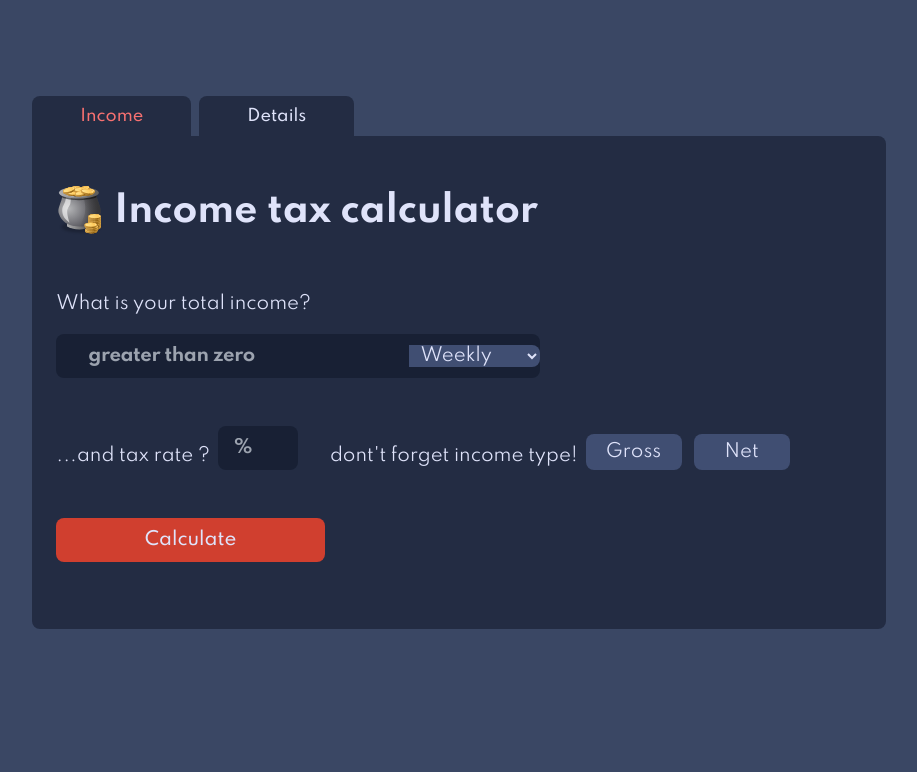
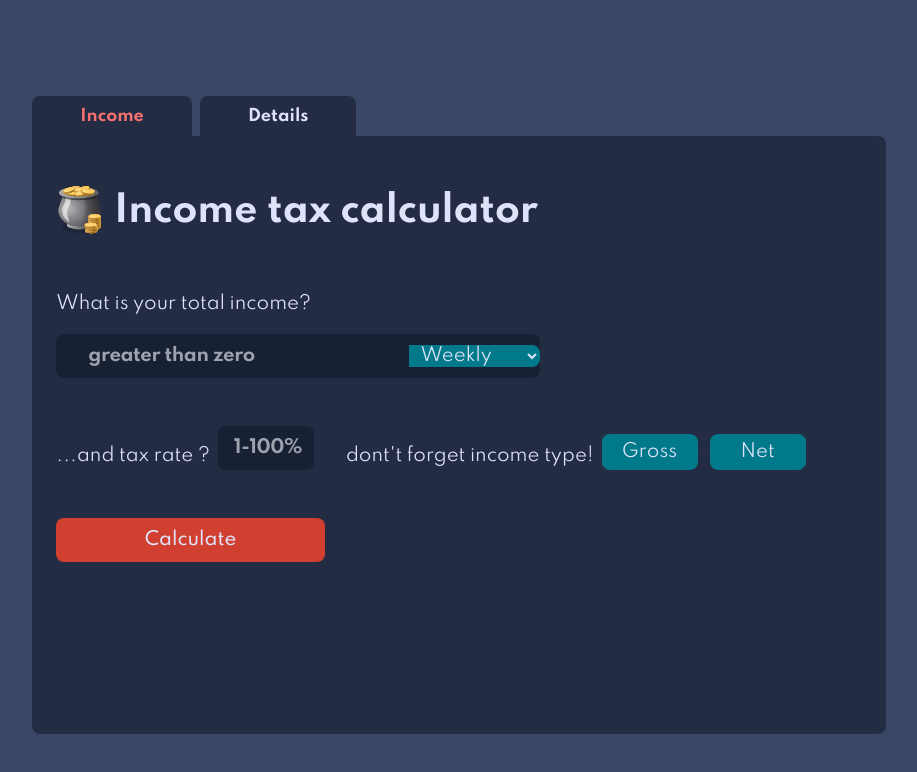
Before and after one commit to mihajlo-cirikovacki/income-tax-calculator, a React app: page / in a window 1280 px wide. Shown: the top 772 px of the page, without its empty margins (181-1098 px from the left). Built offline with nearby package versions, Linux system fonts and the light colour scheme.

Commit message:
Added some styles, refactored some part.

```diff
--- a/src/app.css
+++ b/src/app.css
@@ -22,7 +22,7 @@ body {
 }
 
 .radio-btn input[type='radio']:checked + label {
-	@apply rounded bg-action-blueLight;
+	@apply rounded bg-action-turquoiseDarker;
 }
 
 .radio-btn label {
--- a/src/components/Form.jsx
+++ b/src/components/Form.jsx
@@ -23,7 +23,7 @@ const Form = () => {
 
 	return (
 		<form
-			className="flex flex-col lg:gap-12 sm:gap-8 gap-14"
+			className="flex flex-col gap-10 lg:gap-12 sm:gap-8"
 			onSubmit={submit((data) => handleSubmit(data))}
 		>
 			<TotalInput
--- a/src/components/GrossNetPicker.jsx
+++ b/src/components/GrossNetPicker.jsx
@@ -8,7 +8,7 @@ const GrossNetPicker = ({ label, register, errors }) => {
 					<label htmlFor="type">{label}</label>
 				</div>
 				<div className="flex gap-3 sm:self-end">
-					<div className="w-24 pt-1 transition duration-150 ease-in-out rounded-lg radio-btn bg-action-blue hover:bg-action-blueLight">
+					<div className="w-24 pt-1 transition duration-150 ease-in-out rounded-lg radio-btn bg-action-turquoise hover:bg-action-turquoiseDarker">
 						<input
 							{...register('type', { required: 'Type is required' })}
 							type="radio"
@@ -18,7 +18,7 @@ const GrossNetPicker = ({ label, register, errors }) => {
 						/>
 						<label htmlFor="gross">Gross</label>
 					</div>
-					<div className="w-24 pt-1 transition duration-150 ease-in-out rounded-lg radio-btn bg-action-blue hover:bg-action-blueLight">
+					<div className="w-24 pt-1 transition duration-150 ease-in-out rounded-lg radio-btn bg-action-turquoise hover:bg-action-turquoiseDarker">
 						<input
 							{...register('type', { required: 'Type is required' })}
 							type="radio"
--- a/src/components/Header.jsx
+++ b/src/components/Header.jsx
@@ -5,7 +5,7 @@ const Header = ({ title, logo, className }) => {
 	return (
 		<header className={c('mt-5 flex items-center gap-2 font-bold', className)}>
 			<img src={logo} alt={title} width="50px" />
-			<h1 className="lg:text-4xl md:text-3xl text-2xl">{title}</h1>
+			<h1 className="text-2xl lg:text-4xl md:text-3xl">{title}</h1>
 		</header>
 	);
 };
--- a/src/components/Layout/SectionCalc.jsx
+++ b/src/components/Layout/SectionCalc.jsx
@@ -2,7 +2,7 @@ import React from 'react';
 
 const SectionCalc = ({ children }) => {
 	return (
-		<section className="flex flex-col items-center h-screen pt-5 leading-10 sm:pt-24 bg-calc-mainBg text-calc-textGray">
+		<section className="flex flex-col items-center h-screen overflow-y-auto pt-5 leading-10 sm:pt-24 bg-calc-mainBg text-calc-textGray">
 			{children}
 		</section>
 	);
--- a/src/components/Nav.jsx
+++ b/src/components/Nav.jsx
@@ -6,7 +6,7 @@ const Nav = () => {
 
 	return (
 		<nav className="flex 2xl:w-1/2 xl:w-2/3 lg:w-5/6 sm:w-[98%] w-full">
-			<ul className="flex gap-2 font-medium bold">
+			<ul className="flex gap-2 font-semibold">
 				<li>
 					<NavLink
 						to="/"
--- a/src/components/SelectFrequencyButton.jsx
+++ b/src/components/SelectFrequencyButton.jsx
@@ -11,7 +11,7 @@ const SelectFrequencyButton = ({ handler, className }) => {
 			onChange={handler}
 			defaultValue={incomes.frequency}
 			className={c(
-				'sm:self-center self-start px-4 py-2 border-none bg-action-orange hover:bg-action-orangeLight  rounded-lg  cursor-pointer transition duration-150 ease-in-out ',
+				'sm:self-center self-start px-4 py-2 border-none bg-action-orange hover:bg-action-orangeLight rounded-lg cursor-pointer transition duration-150 ease-in-out',
 				className
 			)}
 		>
--- a/src/components/TaxCalc.jsx
+++ b/src/components/TaxCalc.jsx
@@ -5,7 +5,7 @@ import logo from '../../public/logo.svg';
 
 const TaxCalc = ({ children }) => {
 	return (
-		<section className="2xl:w-1/2 xl:w-2/3 lg:w-5/6 sm:w-[98%] sm:h-[70%] w-full h-[90%] rounded-lg rounded-tl-none bg-calc-folderBg lg:px-6 lg:py-7 sm:px-4 sm:py-5 px-6 py-9 flex flex-col lg:gap-7 sm:gap-5">
+		<section className="2xl:w-1/2 xl:w-2/3 lg:w-5/6 sm:w-[98%] sm:h-[85%] w-full h-full overflow-y-auto rounded-lg rounded-tl-none bg-calc-folderBg lg:px-6 lg:py-7 sm:px-4 sm:py-5 px-6 py-9 flex flex-col lg:gap-7 sm:gap-5">
 			<Header title="Income tax calculator" logo={logo} />
 			<main className="pt-10 pl-0 lg:pt-6 sm:pt-4 lg:text-lg text-sx">
 				{children}
--- a/src/components/TaxRateInput.jsx
+++ b/src/components/TaxRateInput.jsx
@@ -8,11 +8,18 @@ const TaxRateInput = ({ label, register, errors }) => {
 					{label}
 				</label>
 				<input
-					{...register('taxRate', { required: 'Tax Rate is required' })}
-					type="number"
+					{...register('taxRate', {
+						required: 'Tax Rate is required',
+						pattern: {
+							value: /\d+/,
+							message: 'Number only.',
+						},
+						min: 1,
+						max: 100,
+					})}
 					id="taxRate"
-					className="w-20 py-2 pl-4 font-bold tracking-tight rounded-lg appearance-none bg-calc-screenBg"
-					placeholder="%"
+					className="w-24 py-2 pl-4 font-bold tracking-tight rounded-lg appearance-none bg-calc-screenBg"
+					placeholder="1-100%"
 				/>
 			</div>
 			{errors.taxRate && <p className="inputError">{errors.taxRate.message}</p>}
--- a/src/components/TotalInput.jsx
+++ b/src/components/TotalInput.jsx
@@ -1,4 +1,5 @@
 import React from 'react';
+import { FREQUENCY_TYPES } from '../constants/constants';
 
 const TotalInput = ({ label, register, errors }) => {
 	return (
@@ -10,22 +11,26 @@ const TotalInput = ({ label, register, errors }) => {
 						<input
 							{...register('totalIncome', {
 								required: 'Income is required',
+								pattern: {
+									value: /\d+/,
+									message: 'Number only.',
+								},
 								min: 0,
 								max: Number.MAX_SAFE_INTEGER,
 							})}
 							placeholder="greater than zero"
-							type="number"
 							id="totalIncome"
 							className="w-full pt-2 pb-2 pl-8 pr-0 font-bold tracking-tight rounded-lg appearance-none bg-calc-screenBg"
 						/>
 						<select
 							{...register('frequency')}
-							className="absolute top-0 bottom-0 right-0 self-center pl-2 transition duration-150 ease-in-out rounded-r-lg cursor-pointer bg-action-blue hover:bg-action-blueLight"
+							className="absolute top-0 bottom-0 right-0 self-center pl-2 transition duration-150 ease-in-out rounded-r-lg cursor-pointer bg-action-turquoise hover:bg-action-turquoiseDarker"
 						>
-							<option value="weekly">Weekly</option>
-							<option value="fortnightly">Fortnightly</option>
-							<option value="monthly">Monthly</option>
-							<option value="annually">Annually</option>
+							{FREQUENCY_TYPES.map((freqType) => (
+								<option value={freqType}>
+									{freqType.replace(freqType[0], freqType[0].toUpperCase())}
+								</option>
+							))}
 						</select>
 					</div>
 				</div>
--- a/tailwind.config.cjs
+++ b/tailwind.config.cjs
@@ -15,7 +15,7 @@ module.exports = {
 					orange: '#d03f2f',
 					orangeLight: '#d55244',
 					turquoise: '#007a8a',
-					turquoiseLight: '1a8796',
+					turquoiseDarker: '#005561',
 					blue: '#404e72',
 					blueLight: '#536080',
 				},
```
